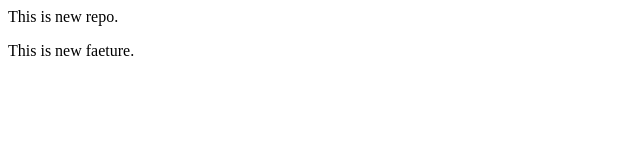
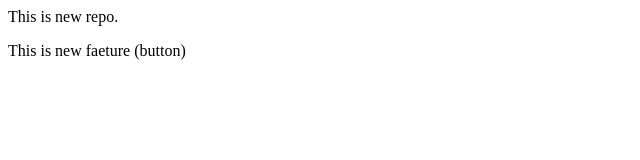
Before and after one commit to abhayrev/localrepo, a plain HTML site: page index.html in a window 1280 px wide. Shown: the full height of the page, 0-640 px from the left. Drawn offline with Linux system fonts and the light colour scheme.

Commit message:
change button

```diff
--- a/index.html
+++ b/index.html
@@ -1,2 +1,2 @@
 <p>This is new repo.</p>
-<p>This is new faeture.</p>
+<p>This is new faeture (button)</p>
```
